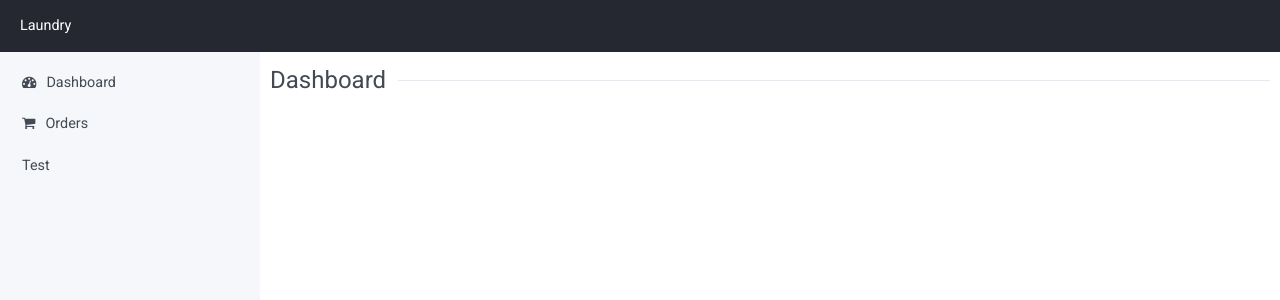
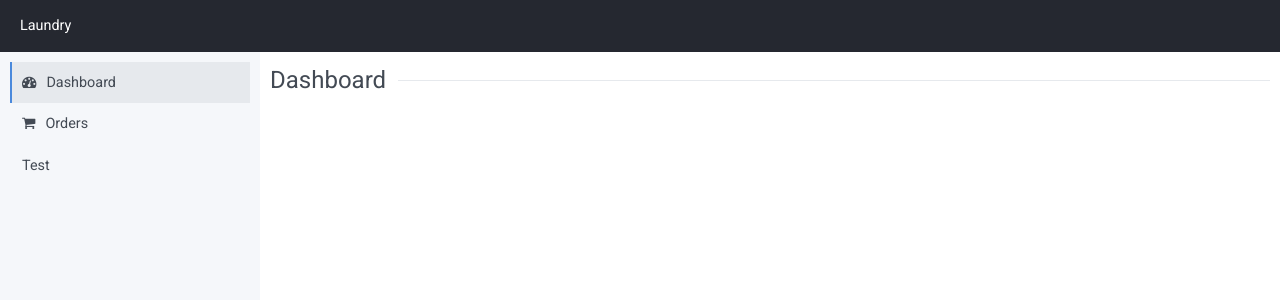
Before and after one commit to KiranMantha/angular4-flex, an Angular app: page /dashboard in a window 1280 px wide. Shown: the top 300 px of the page. Built offline with nearby package versions, Linux system fonts and the light colour scheme.

Commit message:
set active class on current route

```diff
--- a/src/app/sidebar-nav/sidebar.component.html
+++ b/src/app/sidebar-nav/sidebar.component.html
@@ -1,5 +1,5 @@
 <ul id="test">
-  <li><a [routerLink]="['/dashboard']"><i class="fa fa-tachometer"></i>dashboard</a></li>
-  <li><a [routerLink]="['/orders']"><i class="fa fa-shopping-cart"></i>orders</a></li>
+  <li [routerLinkActive]="['active']"><a [routerLink]="['/dashboard']"><i class="fa fa-tachometer"></i>dashboard</a></li>
+  <li [routerLinkActive]="['active']"><a [routerLink]="['/orders']"><i class="fa fa-shopping-cart"></i>orders</a></li>
   <li><a>test</a></li>
 </ul>
--- a/src/scss/styles.scss
+++ b/src/scss/styles.scss
@@ -111,7 +111,8 @@ body {
         padding: 0;
         li {
           border-left: 2px solid transparent;
-          &:hover {
+          &:hover,
+          &.active {
             background-color: #E6E9ED;
             border-left: 2px solid #4A89DC;
           }
```
